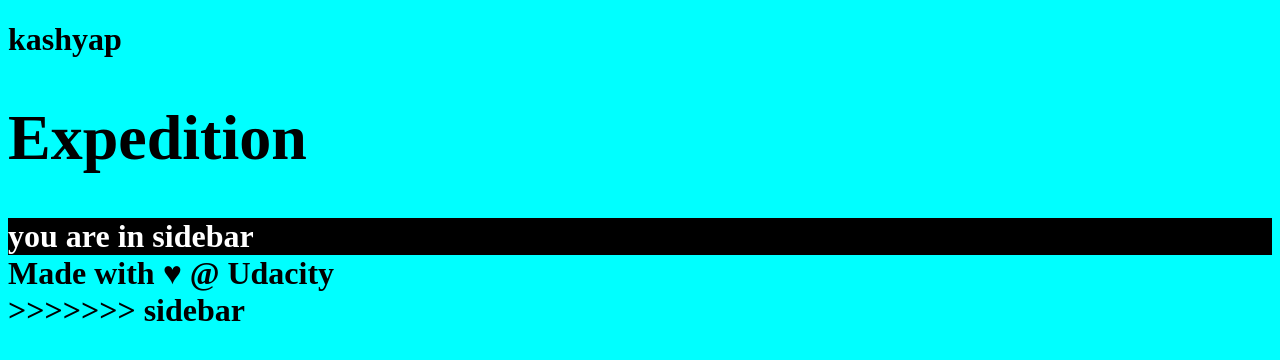
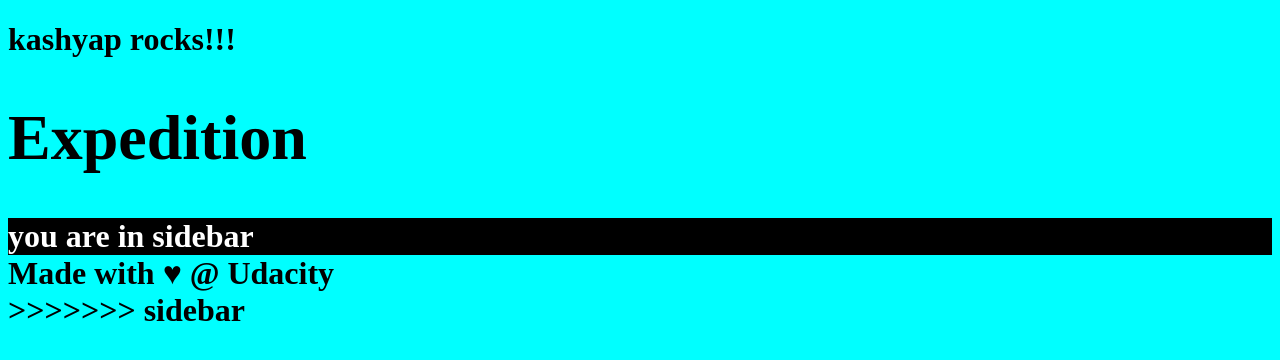
Before and after one commit to kashyap39/practice-git, a plain HTML site: page index.html in a window 1280 px wide. Drawn offline with Linux system fonts and the light colour scheme.

Commit message:
heading modified

```diff
--- a/index.html
+++ b/index.html
@@ -9,7 +9,7 @@
 </head>
 <body>
 
-  <h1>kashyap</h>
+  <h1>kashyap rocks!!!</h>
 
     <header>
         <h1>Expedition</h1>
```
